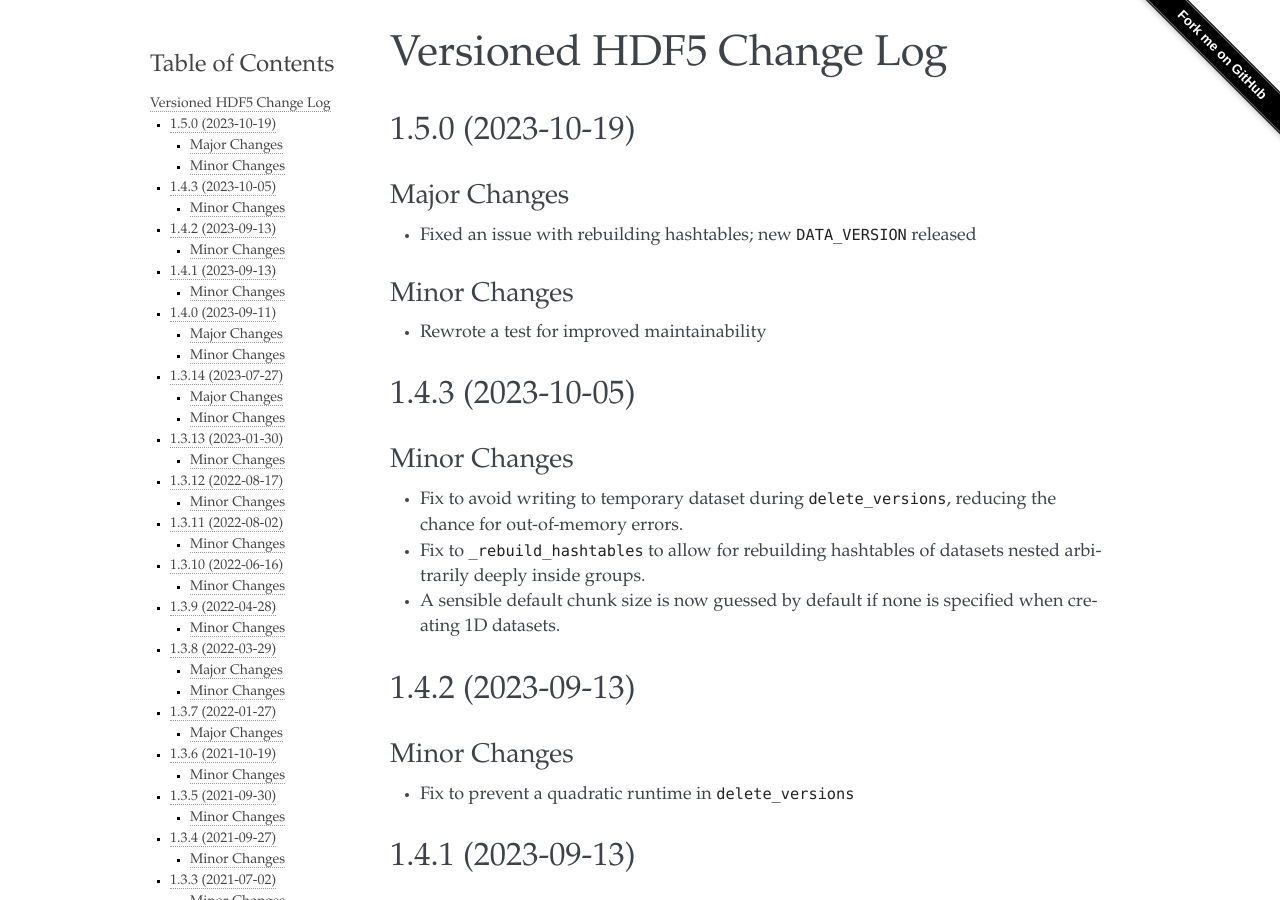
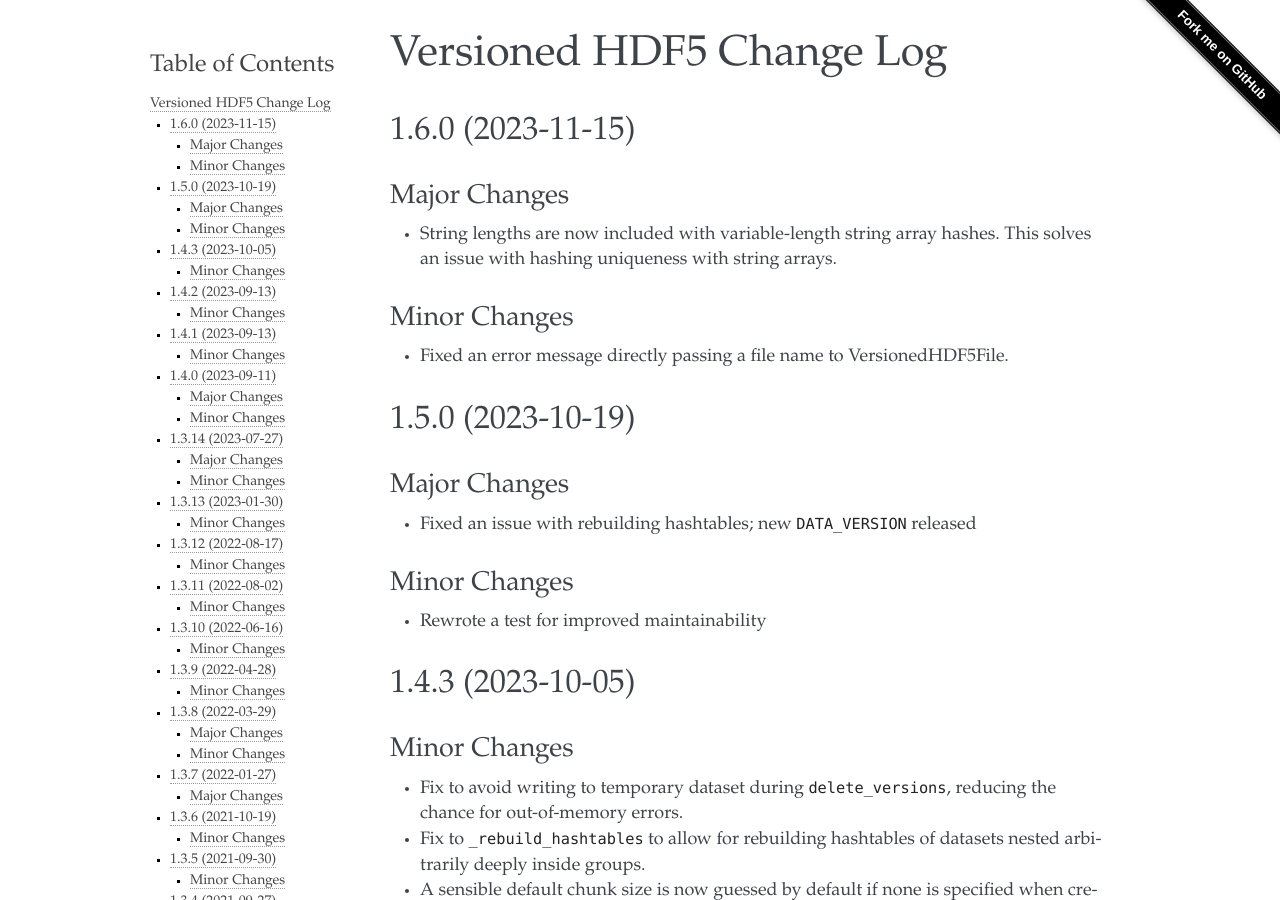
Before and after one commit to deshaw/versioned-hdf5, a Sphinx documentation site: the page built from docs/changelog.md, in a window 1280 px wide and 900 px high. Built offline with Sphinx 7.4.7, drawn with Linux system fonts in a browser that asks for light colours.

Commit message:
Add 1.6.0 release notes (#291)

```diff
--- a/docs/changelog.md
+++ b/docs/changelog.md
@@ -1,5 +1,16 @@
 Versioned HDF5 Change Log
 =========================
+
+## 1.6.0 (2023-11-15)
+
+### Major Changes
+
+- String lengths are now included with variable-length string array hashes. This
+  solves an issue with hashing uniqueness with string arrays.
+
+### Minor Changes
+
+- Fixed an error message directly passing a file name to VersionedHDF5File.
 
 ## 1.5.0 (2023-10-19)
 
```
